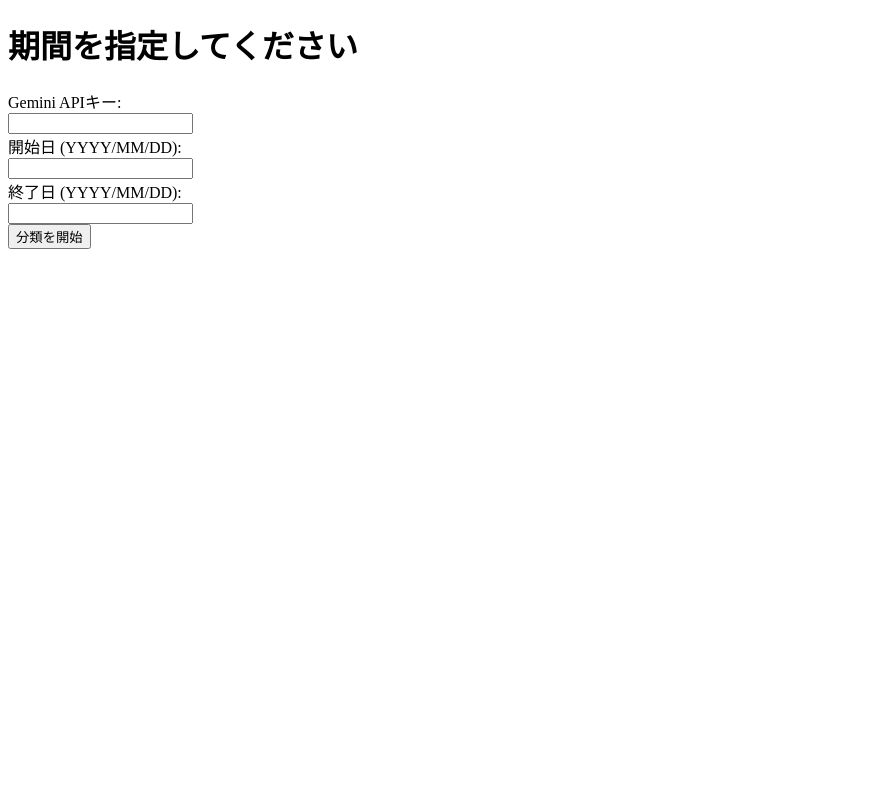
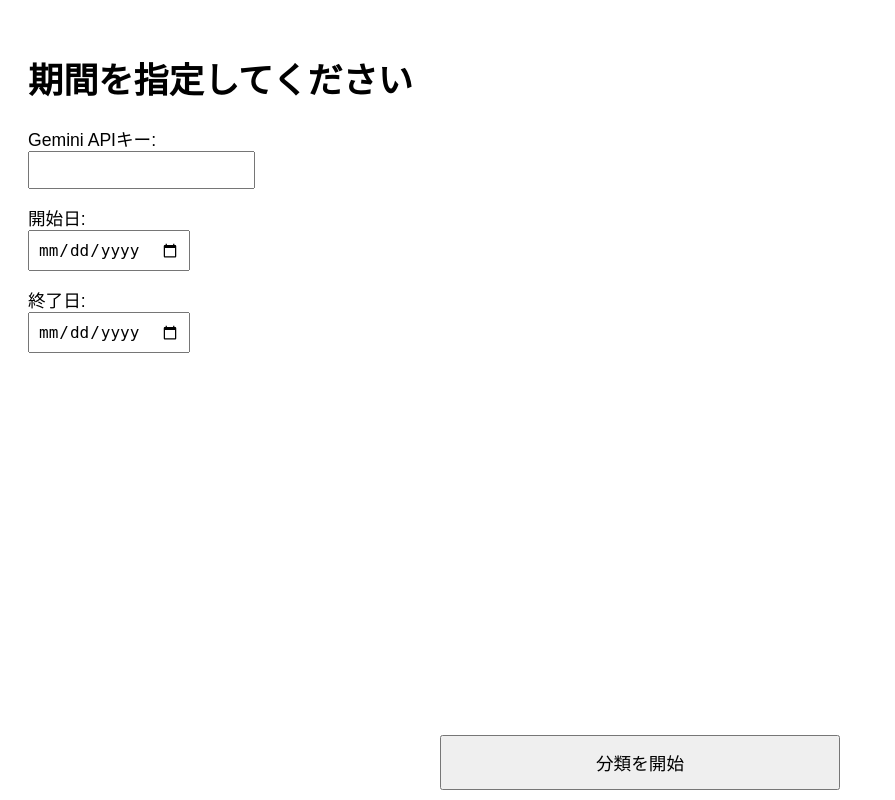
Before and after one commit to totoko00/codexTR, a Flask app: template templates/classify.html in a window 1280 px wide. Shown: the whole page, without its empty margins (0-895 px from the left). Run offline with Flask 3, Linux system fonts and the light colour scheme; the template is opened without the code that fills it: most values are stand-ins (such as "Sample title", 1, 10 or a date in 2020).

Commit message:
Update form UI and default dates

```diff
--- a/app.py
+++ b/app.py
@@ -6,7 +6,7 @@
 from google_auth_oauthlib.flow import Flow
 from googleapiclient.discovery import build
 import pandas as pd
-from datetime import datetime
+from datetime import datetime, timedelta
 import base64
 import google.generativeai as genai
 from typing import Optional
@@ -133,7 +133,14 @@
         session["gemini_key"] = gemini_key
         if not validate_gemini_key(gemini_key):
             error = "無効なGemini APIキーです。正しいキーを入力してください。"
-            return render_template("classify.html", error=error)
+            default_end = datetime.today().date().isoformat()
+            default_start = (datetime.today().date() - timedelta(days=20)).isoformat()
+            return render_template(
+                "classify.html",
+                error=error,
+                default_start=default_start,
+                default_end=default_end,
+            )
         genai.configure(api_key=gemini_key)
         model = genai.GenerativeModel(GENAI_MODEL)
 
@@ -221,7 +228,14 @@
         csv_file = os.path.join("static", "result.csv")
         df.to_csv(csv_file, index=False)
         return send_file(csv_file, as_attachment=True)
-    return render_template("classify.html", error=error)
+    default_end = datetime.today().date().isoformat()
+    default_start = (datetime.today().date() - timedelta(days=20)).isoformat()
+    return render_template(
+        "classify.html",
+        error=error,
+        default_start=default_start,
+        default_end=default_end,
+    )
 
 
 @app.route("/reset")
--- a/templates/classify.html
+++ b/templates/classify.html
@@ -3,6 +3,32 @@
 <head>
   <meta charset="utf-8">
   <title>期間指定</title>
+  <style>
+    body {
+      font-family: Arial, sans-serif;
+      padding: 20px;
+      font-size: 1.1rem;
+    }
+    form {
+      display: flex;
+      flex-direction: column;
+      gap: 1rem;
+    }
+    input {
+      padding: 0.5rem;
+      font-size: 1rem;
+    }
+    button {
+      padding: 0.8rem;
+      font-size: 1.1rem;
+      position: fixed;
+      bottom: 10px;
+      left: 50%;
+      transform: translateX(-50%);
+      width: calc(100% - 40px);
+      max-width: 400px;
+    }
+  </style>
 </head>
 <body>
   <h1>期間を指定してください</h1>
@@ -12,13 +38,13 @@
   <form method="POST">
     <label>Gemini APIキー:<br>
       <input type="password" name="gemini_key" required>
-    </label><br>
-    <label>開始日 (YYYY/MM/DD):<br>
-      <input type="text" name="start_date" required>
-    </label><br>
-    <label>終了日 (YYYY/MM/DD):<br>
-      <input type="text" name="end_date">
-    </label><br>
+    </label>
+    <label>開始日:<br>
+      <input type="date" name="start_date" required value="{{ default_start }}">
+    </label>
+    <label>終了日:<br>
+      <input type="date" name="end_date" value="{{ default_end }}">
+    </label>
     <button type="submit">分類を開始</button>
   </form>
 </body>
```
